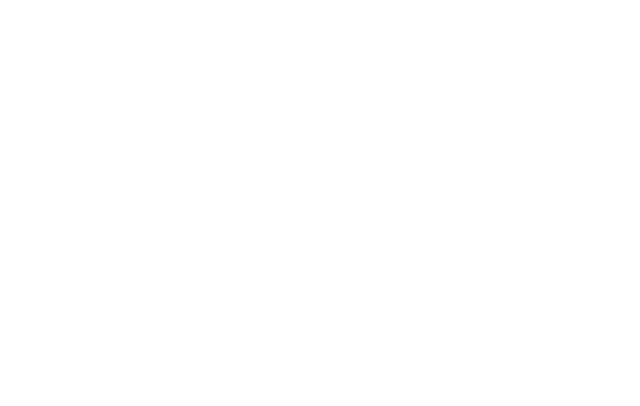
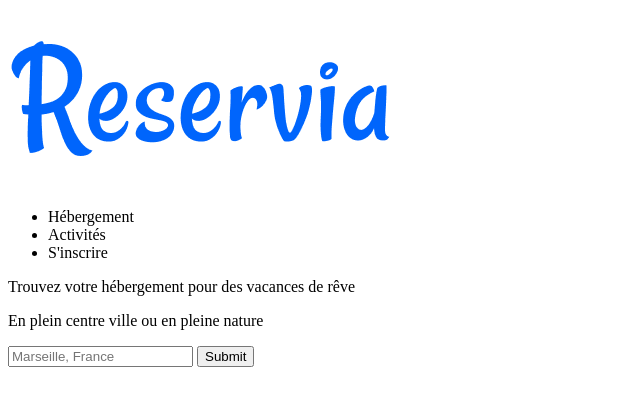
Before and after one commit to MaguerOC/ReserviaProject, a plain HTML site: page index.html in a window 1280 px wide. Shown: the whole page, without its empty margins (0-640 px from the left). Drawn offline with Linux system fonts and the light colour scheme.

Commit message:
Ajout du header dans le contenu

```diff
--- a/index.html
+++ b/index.html
@@ -1,9 +1,37 @@
 <!DOCTYPE html>
 <html>
 <head>
+	<meta charset="utf-8" />
+	<meta name="viewport" content="width=device-width, initial-scale=1.0" />
 	<title>Reservia</title>
 </head>
 <body>
+	<div class=contenu>
+		<header>
+			<div class=logo>
+				<img src="images/Reservia@3x.png" alt="Logo Reservia" />
+			</div>
+
+			<nav>
+				<ul>
+					<li>Hébergement</li>
+					<li>Activités</li>
+					<li>S'inscrire</li>
+				</ul>
+			</nav>
+
+			<p>Trouvez votre hébergement pour des vacances de rêve</p>
+
+			<p>En plein centre ville ou en pleine nature</p>
+
+			<form>
+				<input type="text" name="villesearch" placeholder="Marseille, France" />
+				<input type="submit" name="Rechercher" />
+			</form>
+		</header>
+
+
+	</div>
 
 </body>
 </html>
```
Also changed, not shown: images/Reservia@3x.png (added).
